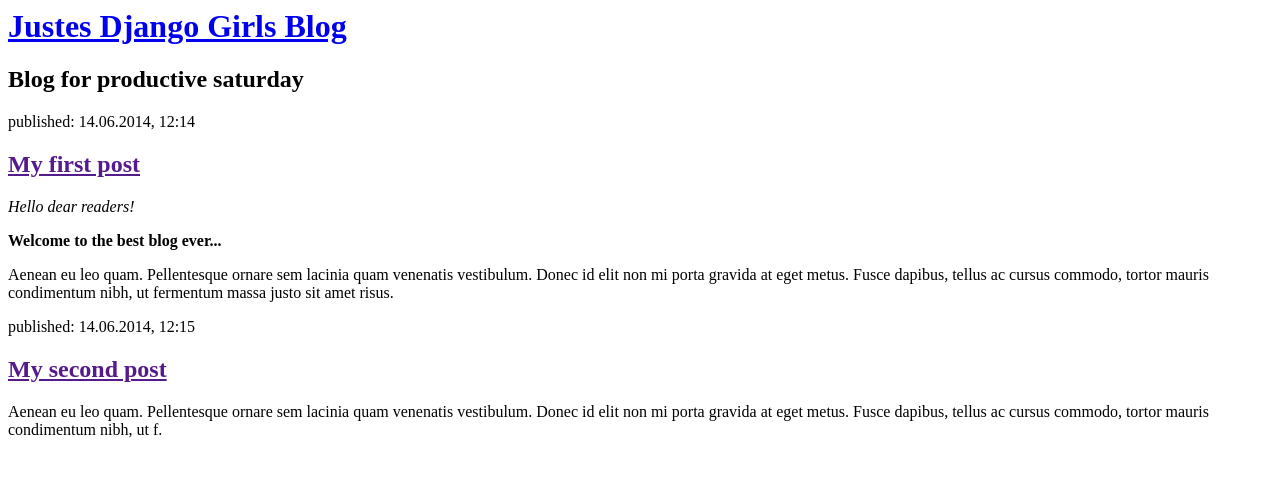
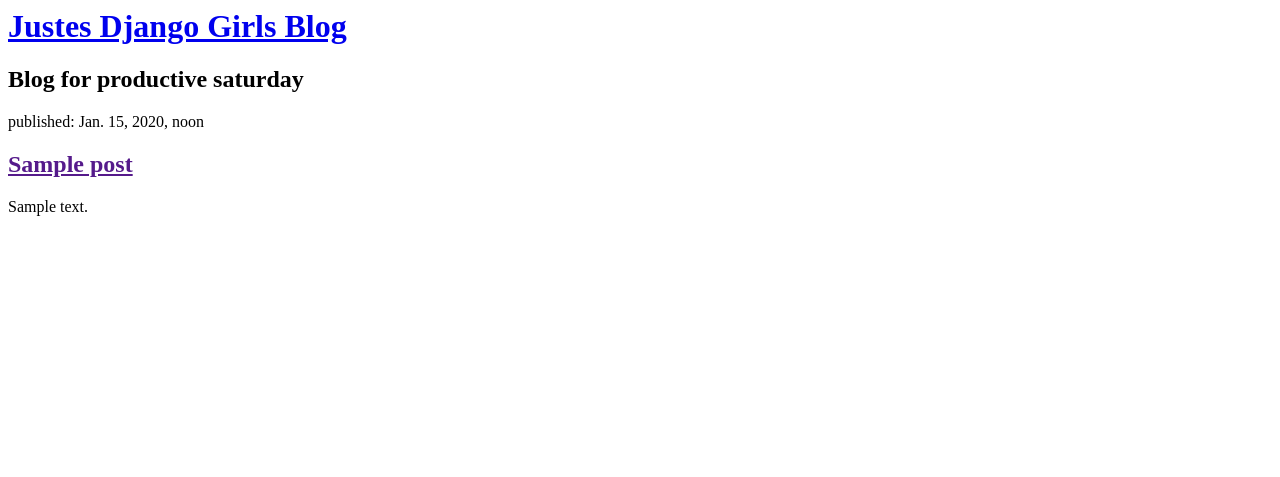
Before and after one commit to JustinaSavickaite/DjangoGirlsBlog, a Django app: template blog/templates/blog/post_list.html in a window 1280 px wide. Shown: the top 477 px of the page. Run offline with Django 3.2, Linux system fonts and the light colour scheme; the template is opened without the code that fills it: values that come from a table or form of the project are taken from there, others are empty; tables that the repository leaves empty hold one stand-in row (values such as "Sample post").

Commit message:
Modified templates to display posts from database.

```diff
--- a/blog/templates/blog/post_list.html
+++ b/blog/templates/blog/post_list.html
@@ -7,19 +7,12 @@
             <h1><a href="/">Justes Django Girls Blog</a></h1>
             <h2>Blog for productive saturday</h2>
         </div>
-
-        <div>
-            <p>published: 14.06.2014, 12:14</p>
-            <h2><a href="">My first post</a></h2>
-            <p><em>Hello dear readers!</em></p>
-            <p><strong>Welcome to the best blog ever...</strong></p>
-            <p>Aenean eu leo quam. Pellentesque ornare sem lacinia quam venenatis vestibulum. Donec id elit non mi porta gravida at eget metus. Fusce dapibus, tellus ac cursus commodo, tortor mauris condimentum nibh, ut fermentum massa justo sit amet risus.</p>
-        </div>
-
-        <div>
-            <p>published: 14.06.2014, 12:15</p>
-            <h2><a href="">My second post</a></h2>
-            <p>Aenean eu leo quam. Pellentesque ornare sem lacinia quam venenatis vestibulum. Donec id elit non mi porta gravida at eget metus. Fusce dapibus, tellus ac cursus commodo, tortor mauris condimentum nibh, ut f.</p>
-        </div>
+        {% for post in posts %}
+            <div>
+                <p>published: {{ post.published_date }}</p>
+                <h2><a href="">{{ post.title }}</a></h2>
+                <p>{{ post.text|linebreaksbr }}</p>
+            </div>
+        {% endfor %}
     </body>
 </html>
--- a/blog/views.py
+++ b/blog/views.py
@@ -1,5 +1,8 @@
 from django.shortcuts import render
+from django.utils import timezone
+from .models import Post
 
 # Create your views here.
 def post_list(request):
-    return render(request, 'blog/post_list.html', {})
+    posts = Post.objects.filter(published_date__lte=timezone.now()).order_by('published_date')
+    return render(request, 'blog/post_list.html', {'posts' : posts})
```
